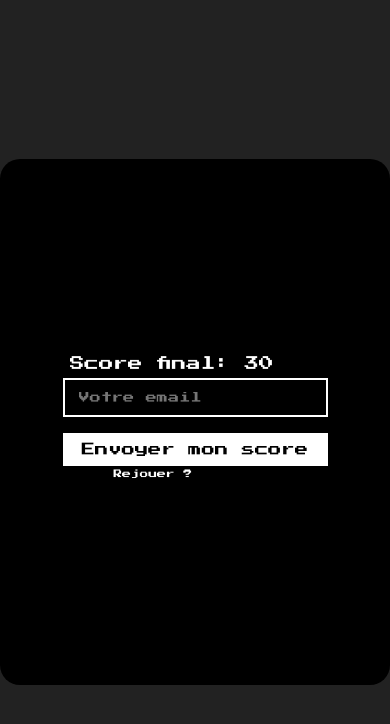
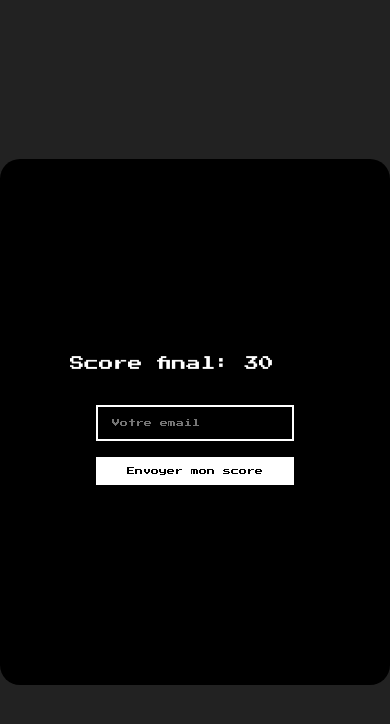
Before and after one commit to Matteo0810/pacman, a plain HTML site: page index.html in a window 390 px wide. Drawn offline with Linux system fonts and the light colour scheme.

Commit message:
changing game design

```diff
--- a/src/Game.js
+++ b/src/Game.js
@@ -11,7 +11,10 @@ let ghostKilled;
 
 function initGame() {
     pacman.setToInitialPosition();
-    ghosts.forEach(ghost => ghost.setToInitialPosition());
+    ghosts.forEach(ghost => {
+        ghost.setToInitialPosition();
+        ghost.goOut();
+    });
     level=1;
     score=0;
     life=MAX_LIFE;
@@ -50,12 +53,6 @@ function drawEnd() {
     screen.drawText(`Score final: ${score}`, 25, "white", 120, 370);
 
     createForm();
-
-    const button = new Button("Rejouer ?", "white", 100, 100);
-    button
-        .setPosition(200, 500)
-        .click(screen.getCanvas(), initGame)
-        .draw(screen);
 }
 
 function update() {
--- a/style.css
+++ b/style.css
@@ -34,6 +34,7 @@ canvas {
 
 form {
     position: absolute;
+    top: 48%;
 
 }
 form>input[type="email"] {
@@ -73,11 +74,18 @@ form>button {
         width: 400px;
         height: 616px;
     }
+    form>input[type="email"],
+    form>button {
+        font-size: .5em;
+    }
 }
 @media screen and (max-width: 398px) {
     canvas {
         width: 100%;
         height: 526px;
+    }
+    form {
+        top: 48%;
     }
 }
 @media screen and (max-width: 350px) {
```
Also changed, not shown: src/assets/pacman/pacman-default.png (deleted).
